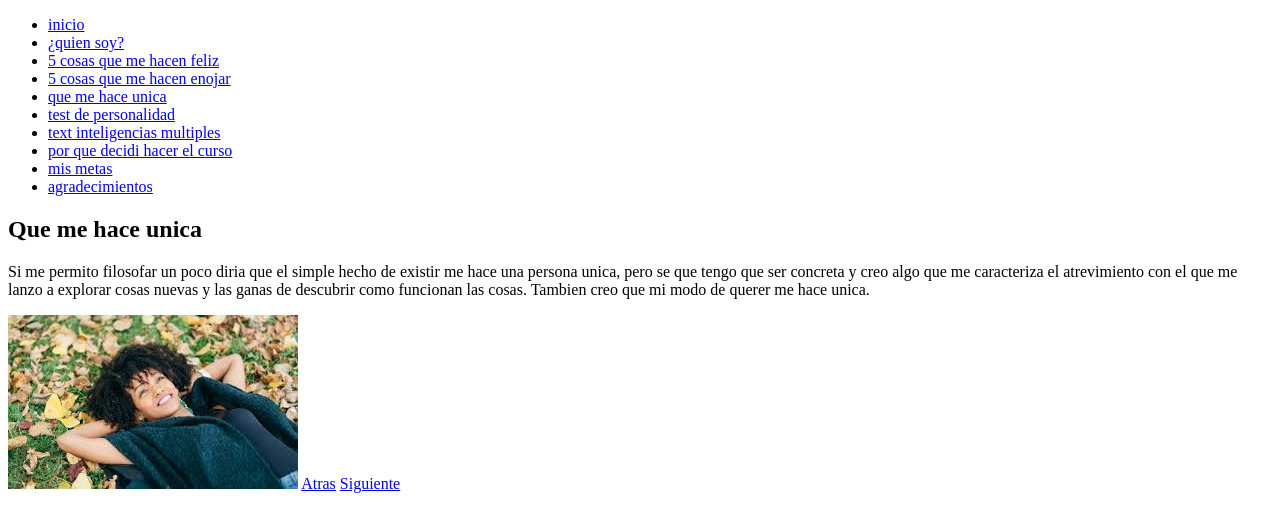
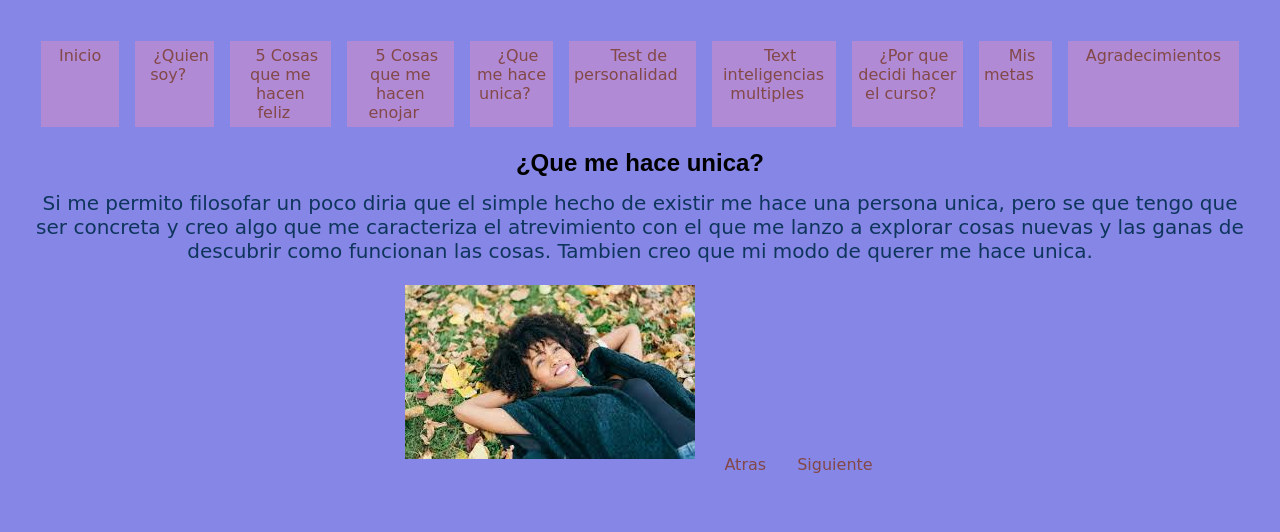
Before and after one commit to nikaury/Mi-proyecto-de-vida-con-css, a plain HTML site: page unica.html in a window 1280 px wide. Drawn offline with Linux system fonts and the light colour scheme; a web font is replaced by a local one.

Commit message:
mi proyecto de vida con css

```diff
--- /dev/null
+++ b/css/estilos.css
@@ -0,0 +1,71 @@
+/* resetear algunos estilos*/
+
+* {
+    margin: 8px;
+    padding: 3px;
+}
+
+ /* estilizar de manera general algunos elementos*/
+body {
+  font-family: 'Dela Gothic One', cursive;
+  background-color: rgb(134, 134, 231);
+  text-align: center;
+
+}
+h1,
+h2,
+h3,
+h4,
+h5,
+h6
+{
+font-family: 'Cabin', sans-serif;
+}
+
+
+h1{
+
+}
+p {
+font-size: 20px;
+color: rgb(14, 53, 92);
+text-align:center;
+}
+a {
+text-decoration: none;
+color: rgb(131, 72, 72);
+padding: 5px;
+}
+a:hover
+{
+  text-decoration: underline;
+}
+ol,
+ul {
+list-style: none;
+}
+/* estilos personalizados*/
+.lista-numerada
+{
+  list-style: decimal;
+  list-style-position: inside;
+}
+.menu {
+  display: flex;
+}
+.menu li {
+background-color:rgb(177, 138, 214) ;
+padding: 5px;
+cursor: pointer;
+text-align: center;
+}
+.menu li:hover {
+background-color: rgb(241, 166, 181);
+font-weight: bold;
+}
+.imangen-proyecto-vida {
+  width: 300 px;
+}
+.imagen-test-personalida {
+  width: 200px;
+}
--- a/unica.html
+++ b/unica.html
@@ -1,32 +1,42 @@
 <!DOCTYPE html>
 <html lang="es">
+
 <head>
     <meta charset="UTF-8">
     <meta http-equiv="X-UA-Compatible" content="IE=edge">
     <meta name="viewport" content="width=device-width, initial-scale=1.0">
     <title>Que me hace unica</title>
+    <link rel="preconnect" href="https://fonts.gstatic.com">
+    <link href="https://fonts.googleapis.com/css2?family=Dela+Gothic+One&display=swap" rel="stylesheet">
+    <link rel="preconnect" href="https://fonts.gstatic.com">
+
+    <link rel="stylesheet" href="css/estilos.css">
 </head>
+
 <body>
-    <ul>
-        <li><a href="index.html">inicio</a></li>
-        <li><a href="quiensoy.html">¿quien soy?</a></li>
-        <li><a href="5cosasfeliz.html">5 cosas que me hacen feliz</a></li>
-        <li><a href="5cosasenojo.html">5 cosas que me hacen enojar</a></li>
-        <li><a href="unica.html">que me hace unica</a></li>
-        <li><a href="testpersonalidad.html">test de personalidad</a></li>
-        <li><a href="testinteligencias.html">text inteligencias multiples</a></li>
-        <li><a href="porquecurso.html">por que decidi hacer el curso</a></li>
-        <li><a href="mismetas.html">mis metas</a></li>
-        <li><a href="agradecimientos.html">agradecimientos</a></li>
+    <ul class="menu">
+        <li><a href="index.html">Inicio</a></li>
+        <li><a href="quiensoy.html">¿Quien soy?</a></li>
+        <li><a href="5cosasfeliz.html">5 Cosas que me hacen feliz</a></li>
+        <li><a href="5cosasenojo.html">5 Cosas que me hacen enojar</a></li>
+        <li><a href="unica.html">¿Que me hace unica?</a></li>
+        <li><a href="testpersonalidad.html">Test de personalidad</a></li>
+        <li><a href="testinteligencias.html">Text inteligencias multiples</a></li>
+        <li><a href="porquecurso.html">¿Por que decidi hacer el curso?</a></li>
+        <li><a href="mismetas.html">Mis metas</a></li>
+        <li><a href="agradecimientos.html">Agradecimientos</a></li>
     </ul>
-    <h2>Que me hace unica</h2>
+    <h2>¿Que me hace unica?</h2>
     <p>
-        Si me permito filosofar un poco diria que el simple hecho de existir me hace una persona unica, pero se que tengo
-        que ser concreta y creo algo que me caracteriza el atrevimiento con el que me lanzo a explorar cosas nuevas y las
+        Si me permito filosofar un poco diria que el simple hecho de existir me hace una persona unica, pero se que
+        tengo
+        que ser concreta y creo algo que me caracteriza el atrevimiento con el que me lanzo a explorar cosas nuevas y
+        las
         ganas de descubrir como funcionan las cosas. Tambien creo que mi modo de querer me hace unica.
     </p>
     <img src="imagenes/unica.jpg" alt="unica">
     <a href="5cosasenojo.html">Atras</a>
     <a href="testpersonalidad.html">Siguiente</a>
 </body>
+
 </html>
```
Also changed, not shown: 5cosasenojo.html (+20 -12 lines), 5cosasfeliz.html (+20 -12 lines), agradecimientos.html (+19 -11 lines), index.html (+20 -11 lines), mismetas.html (+19 -11 lines), porquecurso.html (+21 -12 lines), quiensoy.html (+23 -13 lines), testinteligencias.html (+19 -11 lines), testpersonalidad.html (+19 -11 lines).
